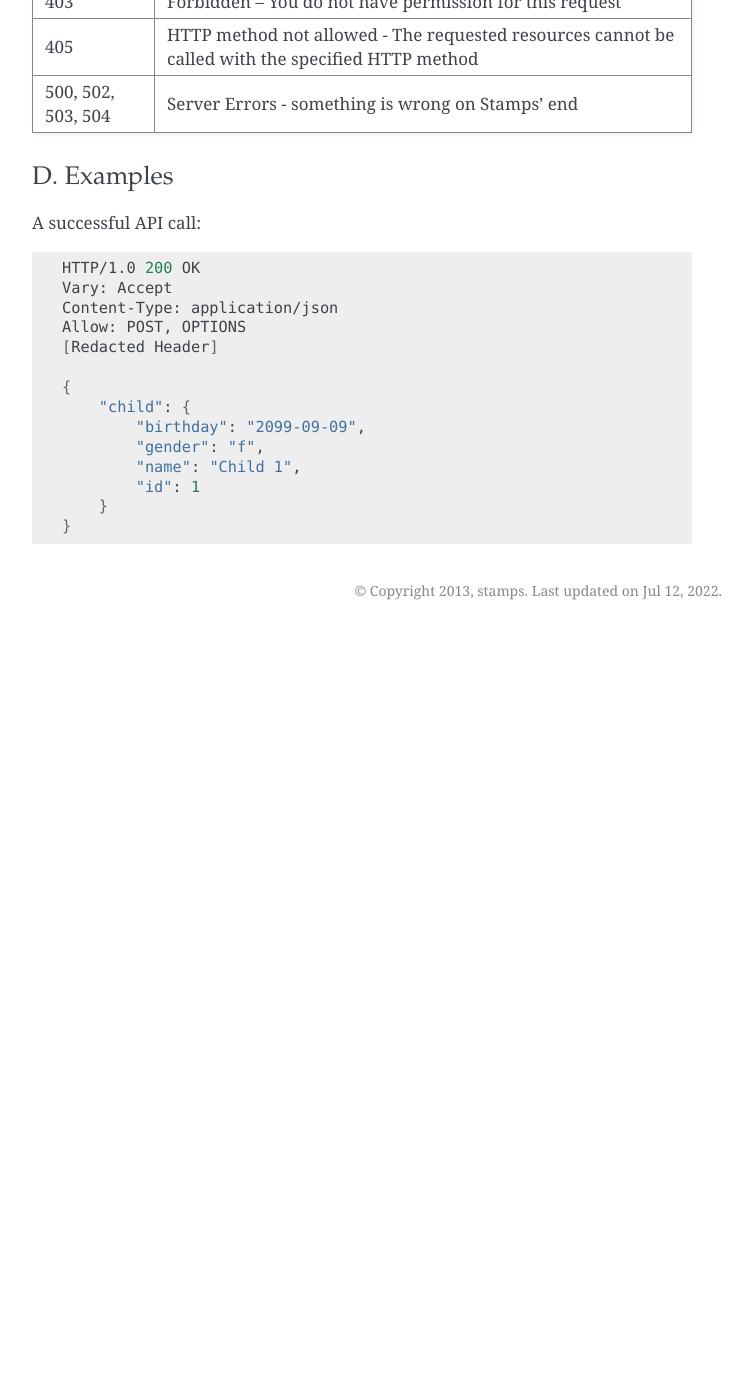
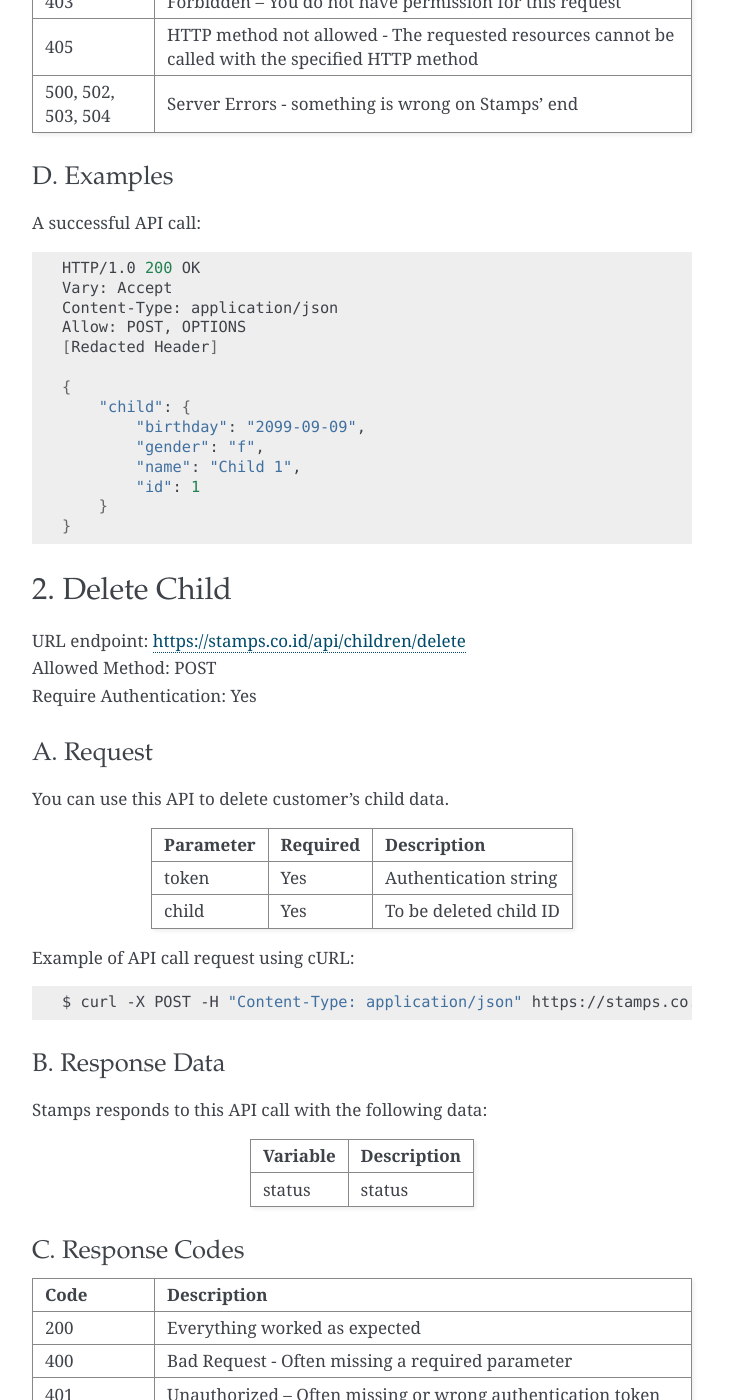
Before and after one commit to ui/stamps-api-docs, a Sphinx documentation site: the page built from source/child_api.rst, in a window 1280 px wide and 1400 px high, scrolled down 1061 px. Shown: the whole window, without its empty margins (388-1140 px from the left). Built offline with Sphinx 7.4.7, drawn with Linux system fonts in a browser that asks for light colours; before the commit the page ends 1691 px from its top, so only the background shows below that; some of the changed text lies outside the part shown.

Commit message:
Delete child API Docs (#39)
* Delete child API Docs

* Updated

```diff
--- a/source/child_api.rst
+++ b/source/child_api.rst
@@ -82,3 +82,77 @@ A successful API call:
             "id": 1
         }
     }
+
+
+2. Delete Child
+===============
+| URL endpoint: https://stamps.co.id/api/children/delete
+| Allowed Method: POST
+| Require Authentication: Yes
+
+A. Request
+-----------------------------
+
+You can use this API to delete customer's child data.
+
+============= =========== =========================
+Parameter     Required    Description
+============= =========== =========================
+token         Yes         Authentication string
+child         Yes         To be deleted child ID
+============= =========== =========================
+
+Example of API call request using cURL:
+
+.. code-block :: bash
+
+    $ curl -X POST -H "Content-Type: application/json" https://stamps.co.id/api/children/delete -i -d '{ "token": "secret", "child": 123 }'
+
+
+B. Response Data
+----------------
+Stamps responds to this API call with the following data:
+
+=================== ==============================
+Variable            Description
+=================== ==============================
+status              status
+=================== ==============================
+
+
+C. Response Codes
+-----------------
+
+=================== ==============================
+Code                Description
+=================== ==============================
+200                 Everything worked as expected
+400                 Bad Request - Often missing a
+                    required parameter
+401                 Unauthorized – Often missing or
+                    wrong authentication token
+403                 Forbidden – You do not have
+                    permission for this request
+405                 HTTP method not allowed - The
+                    requested resources cannot be called with the specified HTTP method
+500, 502, 503, 504  Server Errors - something is
+                    wrong on Stamps' end
+=================== ==============================
+
+
+D. Examples
+-----------
+
+A successful API call:
+
+.. code-block :: bash
+
+    HTTP/1.0 200 OK
+    Vary: Accept
+    Content-Type: application/json
+    Allow: POST, OPTIONS
+    [Redacted Header]
+
+    {
+        "status": "ok"
+    }
```
